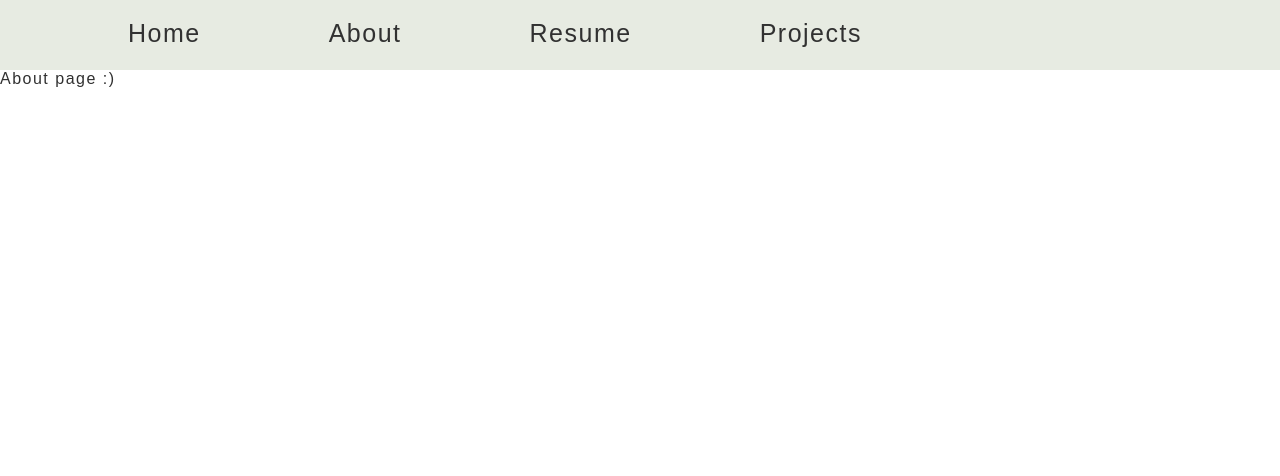
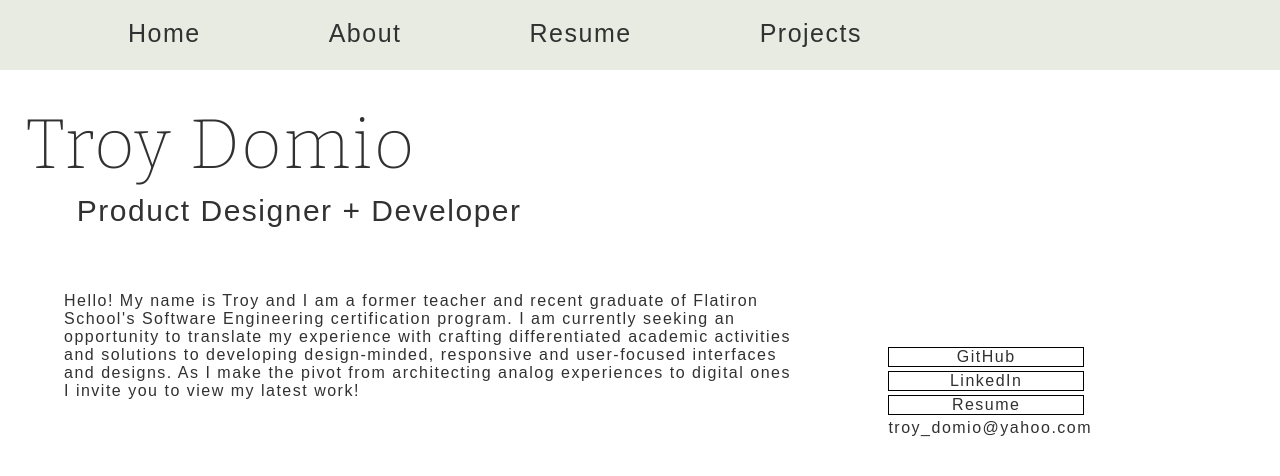
Before and after one commit to troydomio/design_portfolio, a React (Create React App) app: page /about in a window 1280 px wide. Shown: the top 476 px of the page. Built offline with nearby package versions, Linux system fonts and the light colour scheme; a web font is replaced by a local one.

Commit message:
added portfolio video

```diff
--- a/src/components/About/About.js
+++ b/src/components/About/About.js
@@ -1,9 +1,26 @@
 import React from 'react'
+import Hamburger from '../HomePage/Hamburger'
+import Nav from '../HomePage/Nav'
+import Header from '../HomePage/Header'
+import './about.css'
 
 const About = () => {
     return (
         <div>
-            About page :)
+            <Hamburger/>
+            <Nav/>
+            <Header/>
+            <div className='about'>
+                <p>
+Hello! My name is Troy and I am a former teacher and recent graduate of Flatiron School's Software Engineering certification program. I am currently seeking an opportunity to translate my experience with crafting differentiated academic activities and solutions to developing design-minded, responsive and user-focused interfaces and designs. As I make the pivot from architecting analog experiences to digital ones I invite you to view my latest work!
+                </p>
+                <div className='socials'>
+                <div className='border'><a href="">GitHub</a></div>
+                <div className='border'><a href="">LinkedIn</a></div>
+               <div className='border'> <a href="https://drive.google.com/file/d/1GXFuYOXGvEVW9LXBQtJYg9jmokkgVanh/view?usp=sharing" target='_blank'>Resume</a></div>
+                <div className='email'><p>troy_domio@yahoo.com</p></div>
+                </div>
+            </div>
         </div>
     )
 }
--- a/src/components/HomePage/DesktopNav.js
+++ b/src/components/HomePage/DesktopNav.js
@@ -6,7 +6,7 @@ const DesktopNav = () => {
          <nav className="desktop-nav">
             <a href="/">Home</a>
             <a href="/about">About</a>
-            <a href="/resume">Resume</a>
+            <a href="https://drive.google.com/file/d/1GXFuYOXGvEVW9LXBQtJYg9jmokkgVanh/view?usp=sharing" target='_blank'>Resume</a>
             {/* <a href="/blog">Blog</a> */}
             <a href="/portfolio">Projects</a>
         </nav>
--- a/src/components/HomePage/Nav.js
+++ b/src/components/HomePage/Nav.js
@@ -5,7 +5,7 @@ const Nav = () => {
         <nav className="mobile-nav">
             <a href="/">Home</a>
             <a href="/about">About</a>
-            <a href="/resume">Resume</a>
+            <a href="https://drive.google.com/file/d/1GXFuYOXGvEVW9LXBQtJYg9jmokkgVanh/view?usp=sharing" target='_blank'>Resume</a>
             {/* <a href="/blog">Blog</a> */}
             <a href="/portfolio">Projects</a>
         </nav>
--- a/src/components/Portfolio/Dec2021/PortfolioProject.js
+++ b/src/components/Portfolio/Dec2021/PortfolioProject.js
@@ -3,6 +3,7 @@ import Hamburger from '../../HomePage/Hamburger'
 import Nav from '../../HomePage/Nav'
 import '../portfolio.css'
 import '../../../App.css'
+import Video from '../Video'
 
 const PortfolioProject = () => {
     return (
@@ -15,7 +16,7 @@ const PortfolioProject = () => {
             <div className='project-description'>Welcome to TroyDomio.me, a responsive development and design portfolio to showcase my latest work. </div>
        </div>
        <div className='summary-video'>
-        <video src='movie.mp4' controls='controls'/>
+        <Video embedId='CdR448DuXjg'/>
        </div>
        <div className='project-summary'>
            <div className='project-summary-title'>Project Summary</div>
--- /dev/null
+++ b/src/components/Portfolio/Video.js
@@ -0,0 +1,23 @@
+import React from "react";
+import PropTypes from "prop-types";
+
+
+const Video = ({ embedId }) => (
+  <div>
+    <iframe
+    height='340'
+    width='500'
+      src={`https://www.youtube.com/embed/${embedId}`}
+      frameBorder="0"
+      allow="accelerometer; autoplay; clipboard-write; encrypted-media; gyroscope; picture-in-picture"
+      allowFullScreen
+      title="Embedded youtube"
+    />
+  </div>
+);
+
+Video.propTypes = {
+  embedId: PropTypes.string.isRequired
+};
+
+export default Video;
--- a/src/components/Portfolio/portfolio.css
+++ b/src/components/Portfolio/portfolio.css
@@ -44,10 +44,12 @@ font-weight: bold;
     line-height: 20px;
     padding: 9%;
 }
-.summary-video video{
+.summary-video{
     width: 100vw;
     height:240px;
     margin-top:5%;
+    margin-left: 40%;
+    padding-bottom: 27%;
 }
 .user-paralax{
     margin-top: 10%;
@@ -173,9 +175,10 @@ max-width: 100vw;
         font-size: 20px;
         overflow: hidden;
     }
-    .summary-video video{
+    .summary-video {
         width: 90vw;
-        margin-left: 5%;
+        margin-left: 16%;
+        padding-bottom: 44%;
     }
 }
 
@@ -191,6 +194,15 @@ max-width: 100vw;
     .project-summary-title{
     margin-left: 2%;
     font-size: 25px;
+    }
+    .summary-video {
+        width: 93%;
+        overflow: hidden;
+        margin: 0;
+        margin-top: 15%;
+        padding-left: 4%;
+        padding-right: 4%;
+        padding-bottom: 44%;
     }
 }
 /* TABLET */
@@ -360,3 +372,17 @@ padding: 0;
     font-size: 20px;
 }
 }
+
+/* .video-responsive {
+    overflow: hidden;
+    padding-bottom: 56.25%;
+    position: relative;
+    height: 0;
+  }
+
+  .video-responsive iframe {
+    margin-left: 15%;
+    height: 100vh;
+    width: 60vw;
+    position: absolute;
+  } */
```
